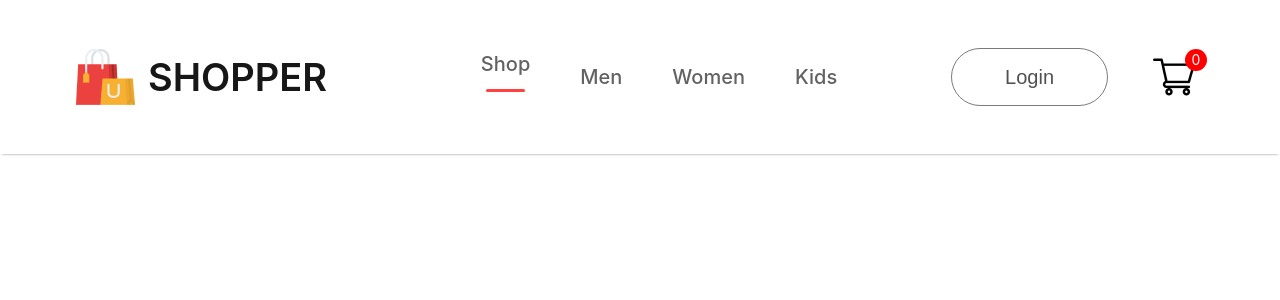
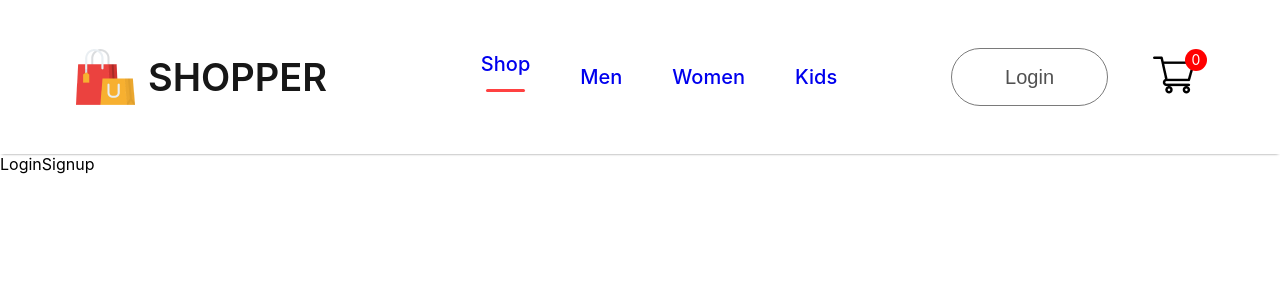
Before and after one commit to ShubhamChawla1/EcommerceReactjs, a React (Create React App) app in the folder frontend/: page /login in a window 1280 px wide. Shown: the top 300 px of the page. Built offline with nearby package versions, Linux system fonts and the light colour scheme.

Commit message:
Navbar Complete

```diff
--- a/frontend/src/App.js
+++ b/frontend/src/App.js
@@ -1,11 +1,30 @@
 
 import './App.css';
 import { Navbar } from './Components/Navbar/Navbar';
+import {BrowserRouter, Routes, Route} from 'react-router-dom'
+import { ShopCategory } from './Pages/ShopCategory';
+import { LoginSignup } from './Pages/LoginSignup';
+import { Product } from './Pages/Product';
+import { Cart } from './Pages/Cart';
+
 
 function App() {
   return (
     <div>
+      <BrowserRouter>
       <Navbar/>
+      <Routes>
+          <Route path='/' element={<shop/>}/>
+          <Route path='/mens' element={<ShopCategory category="men"/>}/>
+          <Route path='/womens' element={<ShopCategory/>} category="women"/>
+          <Route path='/kids' element={<ShopCategory/>} category="kid"/>
+          <Route path="/product" element={<Product/>}>
+             <Route path=":productId" element={<Product/>}/>
+          </Route>
+          <Route path='/cart' element={<Cart/>}/>
+           <Route path='/login' element={<LoginSignup/>}/>
+      </Routes>
+      </BrowserRouter>
 
     </div>
   );
--- a/frontend/src/Components/Navbar/Navbar.jsx
+++ b/frontend/src/Components/Navbar/Navbar.jsx
@@ -3,6 +3,7 @@
 
 import logo from '../Assets/logo.png'
 import cart_icon from '../Assets/cart_icon.png'
+import { Link } from 'react-router-dom'
 export const Navbar = () => {
        const [menu, setMenu] = useState("shop");
 
@@ -13,14 +14,14 @@
             <p>SHOPPER</p>
         </div>
     <ul className="nav-menu">
-        <li onClick={() => {setMenu("shop")}}>Shop{menu==="shop"?<hr/>:<></>}</li>
-        <li onClick={() => {setMenu("mens")}}>Men{menu==="mens"?<hr/>:<></>}</li>
-        <li onClick={() => {setMenu("womens")}}>Women{menu==="womens"?<hr/>:<></>}</li>
-        <li onClick={() => {setMenu("kids")}}>Kids{menu==="kids"?<hr/>:<></>}</li>
+        <li onClick={() => {setMenu("shop")}}><Link style={{textDecoration: 'none'}} to='/' >Shop</Link>{menu==="shop"?<hr/>:<></>}</li>
+        <li onClick={() => {setMenu("mens")}}><Link style={{textDecoration: 'none'}} to='/mens'>Men</Link>{menu==="mens"?<hr/>:<></>}</li>
+        <li onClick={() => {setMenu("womens")}}><Link style={{textDecoration: 'none'}} to='/womens'>Women</Link>{menu==="womens"?<hr/>:<></>}</li>
+        <li onClick={() => {setMenu("kids")}}><Link style={{textDecoration: 'none'}} to='/kids'>Kids</Link>{menu==="kids"?<hr/>:<></>}</li>
     </ul>
     <div className='nav-login-cart'>
-        <button>Login</button>
-        <img src={cart_icon} alt="" />
+        <Link to='/login'><button>Login</button></Link>
+        <Link to='/cart'><img src={cart_icon} alt="" /></Link>
         <div className="nav-cart-count">0</div>
     </div>
 
--- /dev/null
+++ b/frontend/src/Pages/Cart.jsx
@@ -0,0 +1,7 @@
+import React from 'react'
+
+export const Cart = () => {
+  return (
+    <div>Cart</div>
+  )
+}
--- /dev/null
+++ b/frontend/src/Pages/LoginSignup.jsx
@@ -0,0 +1,7 @@
+import React from 'react'
+
+export const LoginSignup = () => {
+  return (
+    <div>LoginSignup</div>
+  )
+}
--- /dev/null
+++ b/frontend/src/Pages/Product.jsx
@@ -0,0 +1,7 @@
+import React from 'react'
+
+export const Product = () => {
+  return (
+    <div>Product</div>
+  )
+}
--- /dev/null
+++ b/frontend/src/Pages/ShopCategory.jsx
@@ -0,0 +1,7 @@
+import React from 'react'
+
+export const ShopCategory = () => {
+  return (
+    <div>ShopCategory</div>
+  )
+}
```
Also changed, not shown: frontend/src/Pages/Shop.jsx (added, +10 -0 lines), 1 other file (tests, documents, lock files or other folders).
